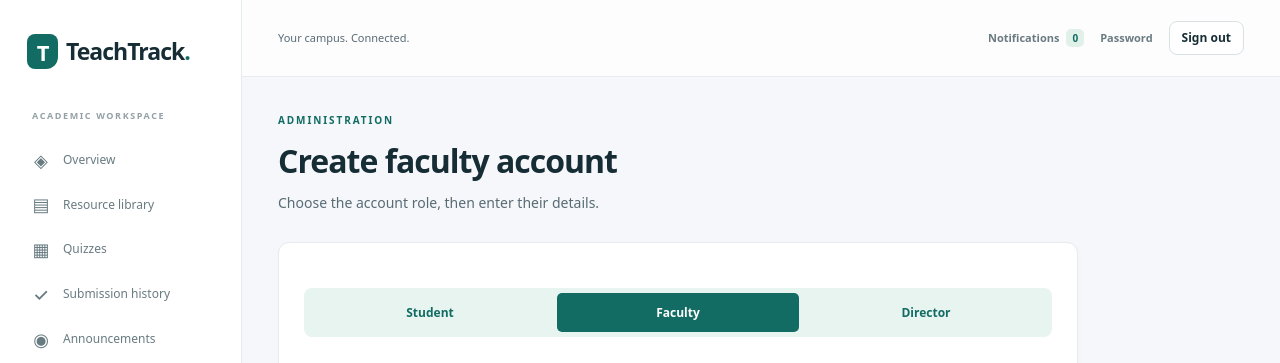
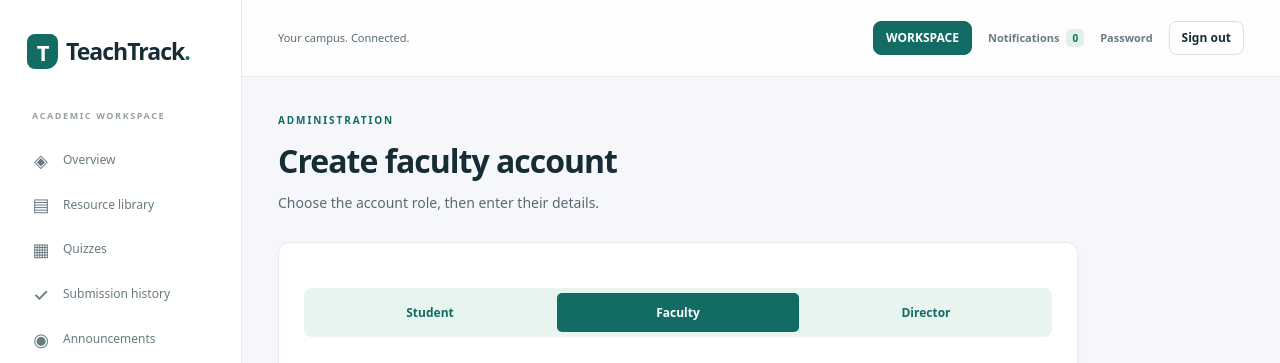
Before and after one commit to Salonipatill/TeachTrack, a Django app: page /accounts/manage/new/ in a window 1280 px wide. Shown: the top 363 px of the page. Run offline with Django 5.2, Linux system fonts and the light colour scheme; the visitor is signed in with stand-in values (Sample User, id 1); data that the repository does not hold is empty.

Commit message:
Update navigation links in base template for improved accessibility and consistency

```diff
--- a/ClassApp/Templates/base.html
+++ b/ClassApp/Templates/base.html
@@ -1,8 +1,8 @@
 {% load static %}<!doctype html>
 <html lang="en"><head><meta charset="utf-8"><meta name="viewport" content="width=device-width,initial-scale=1"><meta name="description" content="TeachTrack connects students, faculty and directors through quizzes, resources, announcements and academic support."><title>{% block title %}TeachTrack{% endblock %} · Academic workspace</title><link rel="icon" type="image/svg+xml" href="{% static 'ClassApp/favicon.svg' %}"><script src="{% static 'ClassApp/theme.js' %}"></script><link rel="stylesheet" href="{% static 'ClassApp/app.css' %}"><link rel="stylesheet" href="{% static 'ClassApp/theme.css' %}"><script src="{% static 'ClassApp/app.js' %}" defer></script></head>
-<body data-uploads-enabled="{{ uploads_enabled|yesno:'true,false' }}"><a class="skip-link" href="#content">Skip to content</a>{% block page_layout %}{% if user.is_authenticated %}<div class="shell"><aside class="sidebar" id="navigation"><a class="brand" href="{% url 'dashboard' %}"><span class="brand-icon">T</span> TeachTrack<span class="brand-dot">.</span></a><div class="workspace">ACADEMIC WORKSPACE</div><nav aria-label="Main navigation">
+<body data-uploads-enabled="{{ uploads_enabled|yesno:'true,false' }}"><a class="skip-link" href="#content">Skip to content</a>{% block page_layout %}{% if user.is_authenticated %}<div class="shell"><aside class="sidebar" id="navigation"><a class="brand" href="{% url 'index' %}" aria-label="TeachTrack home"><span class="brand-icon">T</span> TeachTrack<span class="brand-dot">.</span></a><div class="workspace">ACADEMIC WORKSPACE</div><nav aria-label="Main navigation">
 <a href="{% url 'dashboard' %}"><span>◈</span> Overview</a><a href="{% url 'resources' %}"><span>▤</span> Resource library</a><a href="{% url 'quizzes' %}"><span>▦</span> Quizzes</a><a href="{% url 'submission_detail_list' %}"><span>✓</span> Submission history</a><a href="{% url 'announcements' %}"><span>◉</span> Announcements</a><a href="{% url 'doubts' %}"><span>?</span> Doubts & answers</a><a href="{% url 'complaints' %}"><span>◎</span> Complaints</a><a href="{% url 'feedback' %}"><span>☆</span> Faculty feedback</a><a href="{% url 'notifications' %}"><span>♧</span> Notifications <b class="nav-badge">{{ unread_count }}</b></a>
 {% if role == 'director' %}<div class="workspace">ADMINISTRATION</div><a href="{% url 'accounts' %}"><span>♙</span> Manage accounts</a><a href="{% url 'reports' %}"><span>↗</span> Reports & exports</a>{% endif %}</nav><a class="sidebar-bottom" href="{% url 'profile_edit' %}" aria-label="Edit my profile"><span class="avatar">{{ user.username|first|upper }}</span><div><strong>{{ user.first_name|default:user.username }}</strong><small>{{ user.profile.get_role_display }}</small></div></a></aside>
-<div class="main"><header class="topbar"><button type="button" class="menu-toggle secondary" aria-controls="navigation" aria-expanded="false">☰ Menu</button><span class="muted">Your campus. Connected.</span><div class="top-actions"><a href="{% url 'notifications' %}" class="notification-link">Notifications <span class="badge">{{ unread_count }}</span></a><a href="{% url 'password_change' %}">Password</a><form method="post" action="{% url 'logout' %}">{% csrf_token %}<button class="secondary small">Sign out</button></form></div></header><main id="content" tabindex="-1">{% else %}<main class="auth-main" id="content" tabindex="-1"><a class="brand auth-brand" href="{% url 'login' %}"><span class="brand-icon">T</span> TeachTrack.</a>{% endif %}
+<div class="main"><header class="topbar"><button type="button" class="menu-toggle secondary" aria-controls="navigation" aria-expanded="false">☰ Menu</button><span class="muted">Your campus. Connected.</span><div class="top-actions"><a class="button small workspace-link" href="{% url 'dashboard' %}">WORKSPACE</a><a href="{% url 'notifications' %}" class="notification-link">Notifications <span class="badge">{{ unread_count }}</span></a><a href="{% url 'password_change' %}">Password</a><form method="post" action="{% url 'logout' %}">{% csrf_token %}<button class="secondary small">Sign out</button></form></div></header><main id="content" tabindex="-1">{% else %}<main class="auth-main" id="content" tabindex="-1"><a class="brand auth-brand" href="{% url 'index' %}" aria-label="TeachTrack home"><span class="brand-icon">T</span> TeachTrack.</a>{% endif %}
 {% for message in messages %}<div role="status" class="alert {{ message.tags }}">{{ message }}</div>{% endfor %}
 {% block content %}{% endblock %}</main>{% if user.is_authenticated %}<footer>TeachTrack <span>Learning, brought together.</span></footer></div></div>{% endif %}{% endblock %}<button type="button" class="theme-toggle" data-theme-toggle aria-label="Switch to dark mode" aria-pressed="false" title="Switch to dark mode"><svg class="theme-moon" viewBox="0 0 24 24" fill="none" stroke="currentColor" stroke-width="1.8" aria-hidden="true"><path d="M20.5 13A8.5 8.5 0 0 1 11 3.5 8.5 8.5 0 1 0 20.5 13Z"/></svg><svg class="theme-sun" viewBox="0 0 24 24" fill="none" stroke="currentColor" stroke-width="1.8" aria-hidden="true"><circle cx="12" cy="12" r="4"/><path d="M12 2v2m0 16v2M2 12h2m16 0h2M5 5l1.5 1.5m11 11L19 19M5 19l1.5-1.5m11-11L19 5"/></svg></button></body></html>
```
